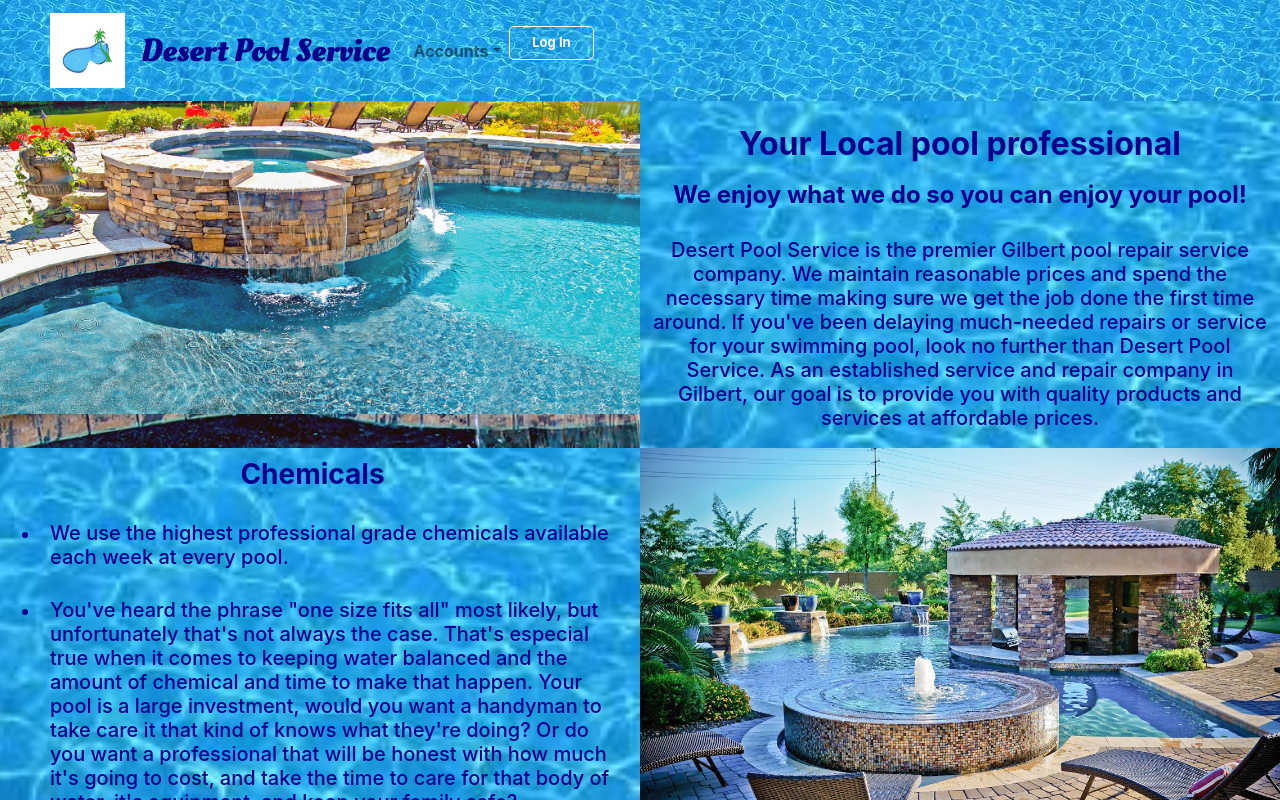
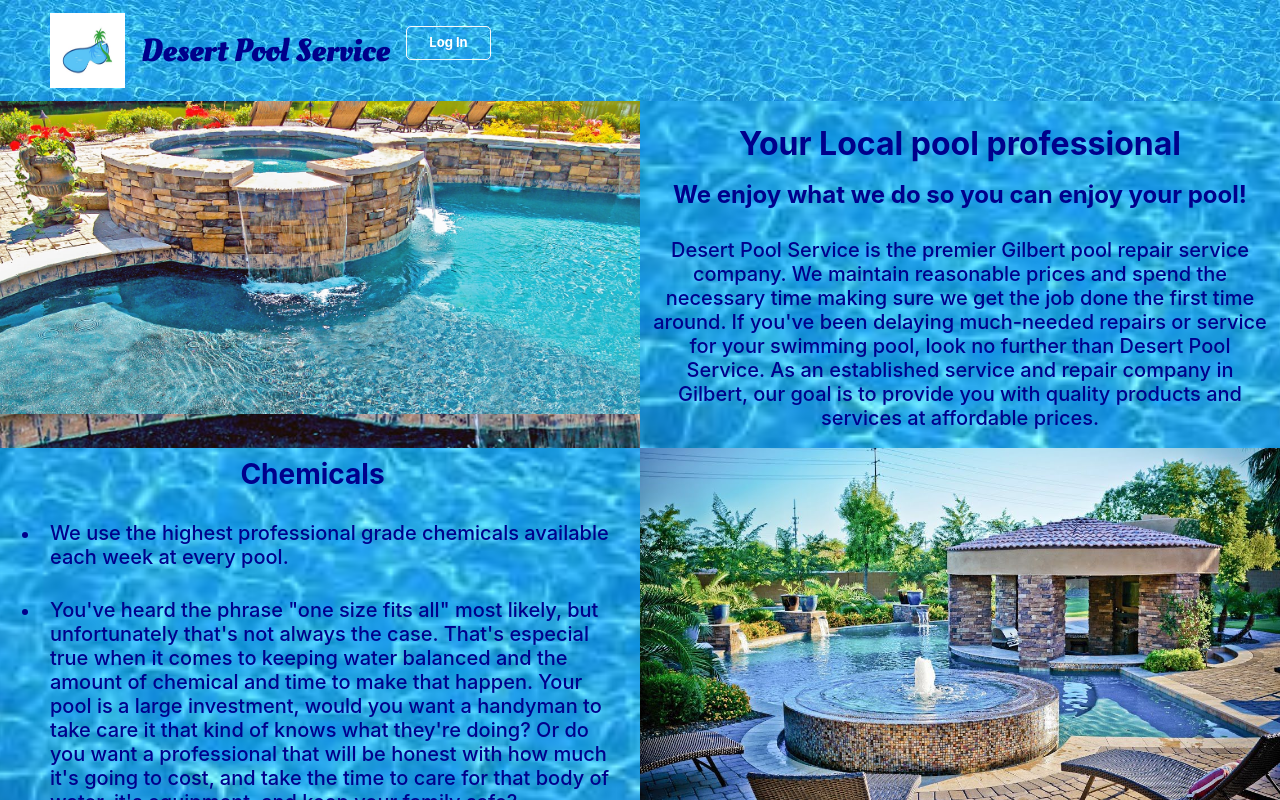
Before and after one commit to bayar-ali/desert-pool-service, a React (Create React App) app in the folder client/: page / in a window 1280 px wide. Shown: the top 800 px of the page. Built offline with nearby package versions, Linux system fonts and the light colour scheme; no server answers; what google-maps-react would draw is missing.

Commit message:
Setup ternary to prevent accounts from being seen unless logged in.

```diff
--- a/client/src/components/navbar/NavBar.js
+++ b/client/src/components/navbar/NavBar.js
@@ -27,10 +27,10 @@
             <Navbar.Toggle aria-controls="basic-navbar-nav" />
             <Navbar.Collapse id="basic-navbar-nav">
                 <Nav>
-                    <NavDropdown className="navBar-font" title="Accounts" id="basic-nav-dropdown">
+                {isAuthenticated ? <NavDropdown className="navBar-font" title="Accounts" id="basic-nav-dropdown">
                         <NavDropdown.Item className="navBar-font" href="/customer">Customer</NavDropdown.Item>
                         <NavDropdown.Item className="navBar-font" href="/addcustomer">Add Customer</NavDropdown.Item>
-                    </NavDropdown>
+                    </NavDropdown> : null}
                 </Nav>
                 {isAuthenticated ? <LogoutButton /> : <LoginButton />}
             </Navbar.Collapse>
```
